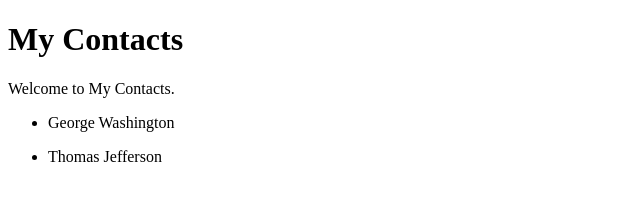
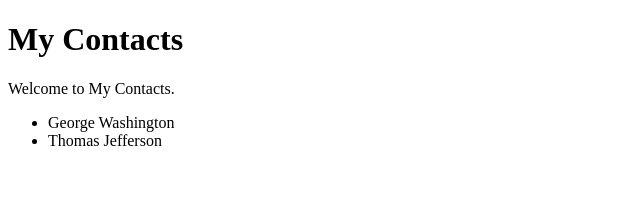
Before and after one commit to castever/contact-list, a plain HTML site: page index.html in a window 1280 px wide. Shown: the whole page, without its empty margins (0-640 px from the left). Drawn offline with Linux system fonts and the light colour scheme.

Commit message:
create contat list form a javascript model

```diff
--- a/index.html
+++ b/index.html
@@ -3,6 +3,17 @@
 
   <head>
       <title>My Contacts</title>
+
+      <script type="text/javascript">
+          var model = [
+            {
+              name: 'George Washington'
+            },
+            {
+              name: 'Thomas Jefferson'
+            }
+          ];
+      </script>
   </head>
   <body>
     <h1>My Contacts</h1>
@@ -11,13 +22,23 @@
         <p>Welcome to My Contacts.</p>
       </section>
     </div>
-    <ul>
-      <li>
-        <p>George Washington</p>
-      </li>
-      <li>
-        <p>Thomas Jefferson</p>
-      </li>
+    <ul id="contact-list">
+
     </ul>
+
+    <script type="text/javascript">
+
+        var listUI = document.getElementById('contact-list');
+
+        var count = model.length;
+        for(i = 0; i < count; i++) {
+            var li = document.createElement('li');
+            var text = document.createTextNode(model[i].name);
+            li.appendChild(text);
+            listUI.appendChild(li);
+        }
+
+    </script>
+
   </body>
 </html>
```
